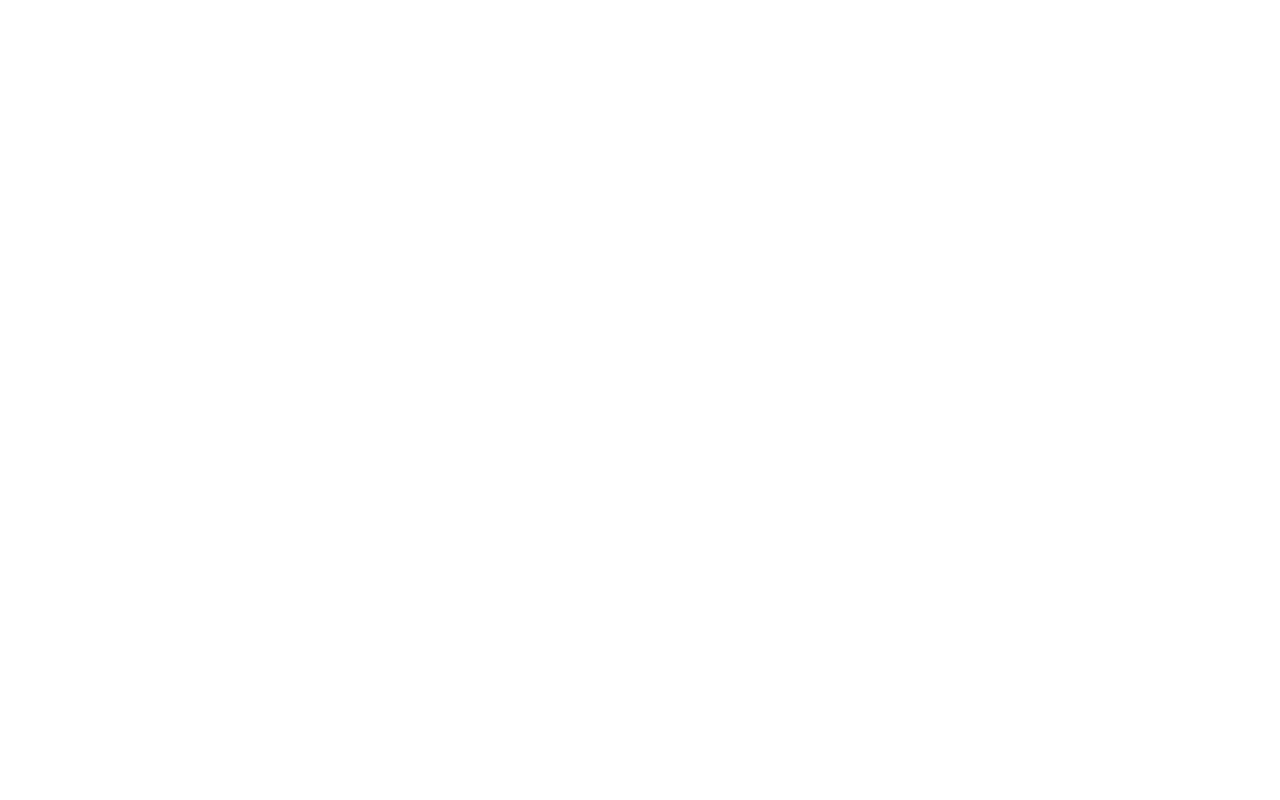
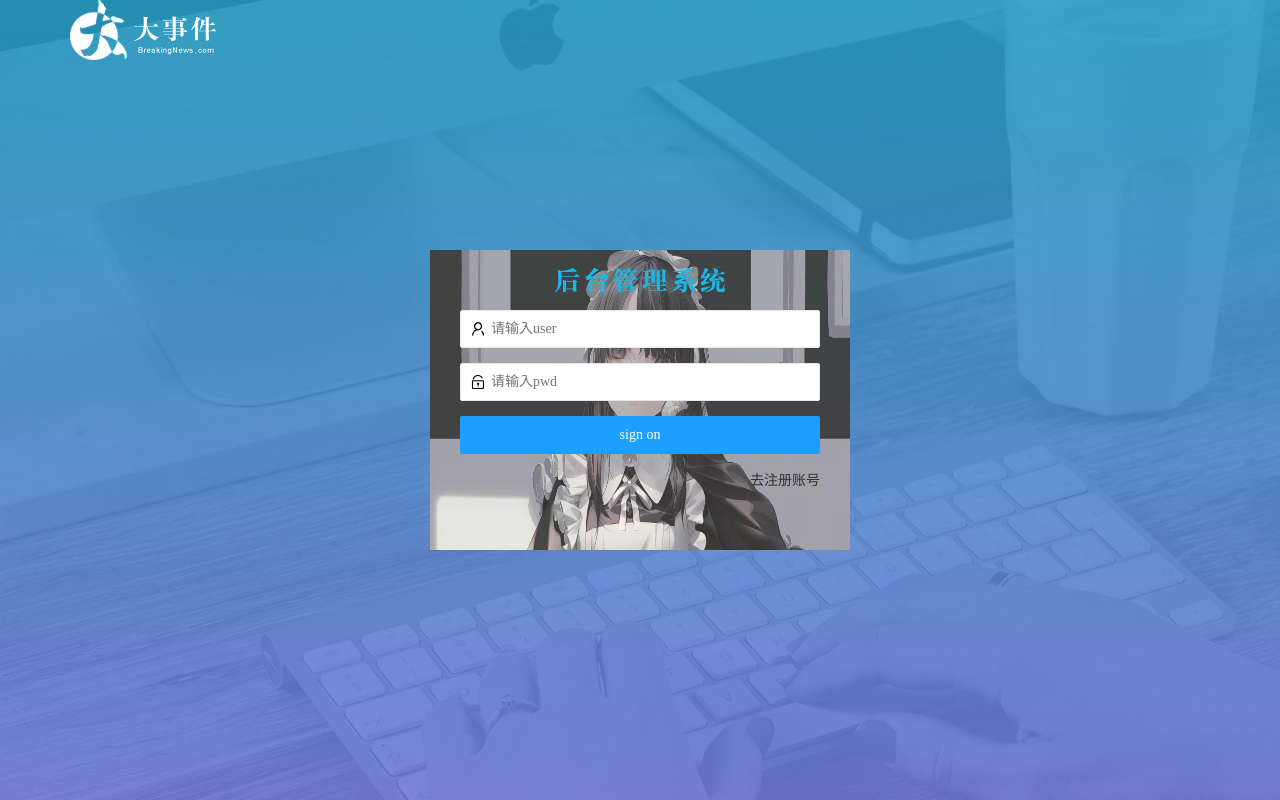
Before and after one commit to xinan7/dashijian, a plain HTML site: page login.html in a window 1280 px wide. Drawn offline with Linux system fonts and the light colour scheme.

Commit message:
半成品

```diff
--- /dev/null
+++ b/assets/css/login.css
@@ -0,0 +1,53 @@
+* {
+    margin: 0;
+    padding: 0;
+    font-family: '楷体';
+}
+
+html, body {
+    width: 100%;
+    height: 100%;
+    background: url('/assets/images/login_bg.jpg');
+    background-size: cover;
+}
+
+.logintoreg {
+    width: 420px;
+    height: 300px;
+    background: white;
+    position: absolute;
+    top: 50%;
+    left: 50%;
+    transform: translate(-50%, -50%);
+    background: url(/assets/images/微信图片_20220212171205.jpg)  ;
+    background-size: 100% 100%;
+}
+
+.login-txt {
+    height: 60px;
+    background: url(/assets/images/login_title.png) no-repeat 50% 50%;
+}
+
+.reg {
+    display: none;
+}
+
+.login, .reg {
+    padding: 0 30px;
+}
+
+.layui-form-item {
+    display: flex;
+    justify-content: flex-end;
+    position: relative;
+}
+
+.layui-form-item i {
+    position: absolute;
+    left: 10px;
+    top: 11px;
+}
+
+.layui-form-item input {
+    padding-left: 30px;
+}
--- /dev/null
+++ b/assets/js/login.js
@@ -0,0 +1,10 @@
+$(function () {
+    $('#goreg').on('click', function () {
+        $('.reg').show()
+        $('.login').hide()
+    })
+    $('#gologin').on('click', function () {
+        $('.login').show()
+        $('.reg').hide()
+    })
+})
--- a/login.html
+++ b/login.html
@@ -1,12 +1,81 @@
 <!DOCTYPE html>
 <html lang="en">
+
 <head>
     <meta charset="UTF-8">
     <meta http-equiv="X-UA-Compatible" content="IE=edge">
     <meta name="viewport" content="width=device-width, initial-scale=1.0">
     <title>sign on </title>
+    <!-- 登陆页面的CSS -->
+    <link rel="stylesheet" href="/assets/css/login.css">
+    <!-- layui的CSS文件 -->
+    <link rel="stylesheet" href="/assets/lib/layui/css/layui.css">
+    <!-- 引入jquery -->
+    <script src="/assets/lib/jquery.js"></script>
+    <!-- 引入自己的js文件 -->
+    <script src="/assets/js/login.js"></script>
 </head>
+
 <body>
+    <div class="layui-main">
+        <!-- logo区域 -->
+        <img src="/assets/images/logo.png" alt="">
+        <!-- 注册登录小框框 -->
+
+    </div>
+    <div class="logintoreg">
+        <!-- 文字区 -->
+        <div class="login-txt"></div>
+        <!-- 登录盒子 -->
+        <div class="login">
+            <form class="layui-form" action="">
+                <div class="layui-form-item">
+                    <i class="layui-icon layui-icon-username"></i>
+                    <input type="text" name="title" required lay-verify="required" placeholder="请输入user"
+                        autocomplete="off" class="layui-input">
+                </div>
+                <div class="layui-form-item">
+                    <i class="layui-icon layui-icon-password"></i>
+                    <input type="password" name="title" required lay-verify="required" placeholder="请输入pwd"
+                        autocomplete="off" class="layui-input">
+                </div>
+                <div class="layui-form-item">
+                    <button type="button" class="layui-btn layui-btn-normal layui-btn-fluid">sign on</button>
+                </div>
+                <div class="layui-form-item">
+                    <a href="javascript:;" id="goreg">去注册账号</a>
+                </div>
+            </form>
+        </div>
+        <!-- 注册盒子 -->
+        <div class="reg">
+            <form class="layui-form" action="">
+                <div class="layui-form-item">
+                    <i class="layui-icon layui-icon-username"></i>
+                    <input type="text" name="title" required lay-verify="required" placeholder="请输入user"
+                        autocomplete="off" class="layui-input">
+                </div>
+                <div class="layui-form-item">
+                    <i class="layui-icon layui-icon-password"></i>
+                    <input type="password" name="password" required lay-verify="required" placeholder="请输入pwd"
+                        autocomplete="off" class="layui-input">
+                </div>
+                <div class="layui-form-item">
+                    <i class="layui-icon layui-icon-password"></i>
+                    <input type="password" name="regpwd" required lay-verify="required" placeholder="请再次输入pwd"
+                        autocomplete="off" class="layui-input">
+                </div>
+                <div class="layui-form-item">
+                    <button type="button" class="layui-btn layui-btn-normal layui-btn-fluid">reg finish</button>
+                </div>
+                <div class="layui-form-item">
+                    <a href="javascript:;" id="gologin">去登陆</a>
+                </div>
+            </form>
+        </div>
+
+    </div>
 
 </body>
+
 </html>
```
Also changed, not shown: 11.txt, assets/images/微信图片_20220212171205.jpg (added).
